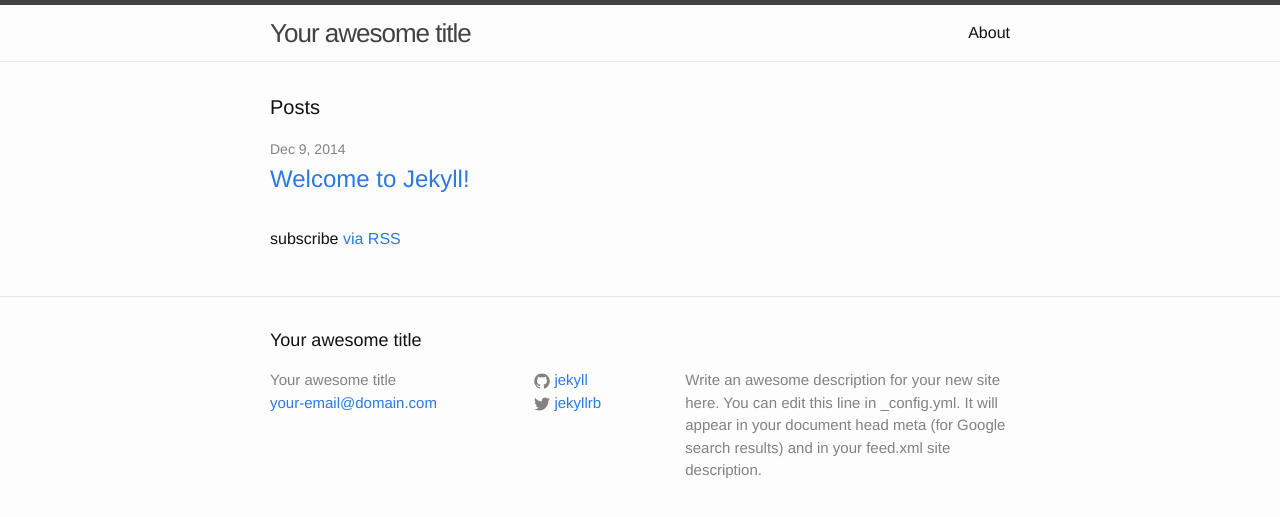
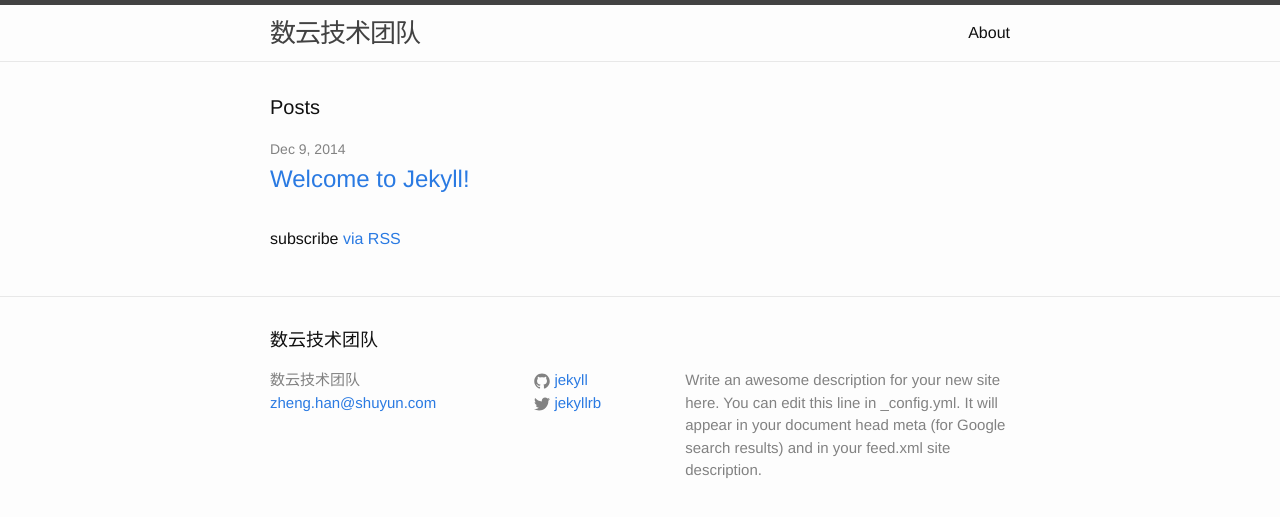
Before and after one commit to chendoubao/chendoubao.github.io, a Jekyll site: the page built from index.html, in a window 1280 px wide. Shown: the top 517 px of the page. Built offline with Jekyll 4.4.1, drawn with Linux system fonts in a browser that asks for light colours.

Commit message:
modify config.

```diff
--- a/_config.yml
+++ b/_config.yml
@@ -1,12 +1,12 @@
 # Site settings
-title: Your awesome title
-email: your-email@domain.com
+title: 数云技术团队
+email: zheng.han@shuyun.com
 description: > # this means to ignore newlines until "baseurl:"
   Write an awesome description for your new site here. You can edit this
   line in _config.yml. It will appear in your document head meta (for
   Google search results) and in your feed.xml site description.
 baseurl: "" # the subpath of your site, e.g. /blog/
-url: "http://yourdomain.com" # the base hostname & protocol for your site
+url: "http://shuyun-dev.github.io" # the base hostname & protocol for your site
 twitter_username: jekyllrb
 github_username:  jekyll
 
```
